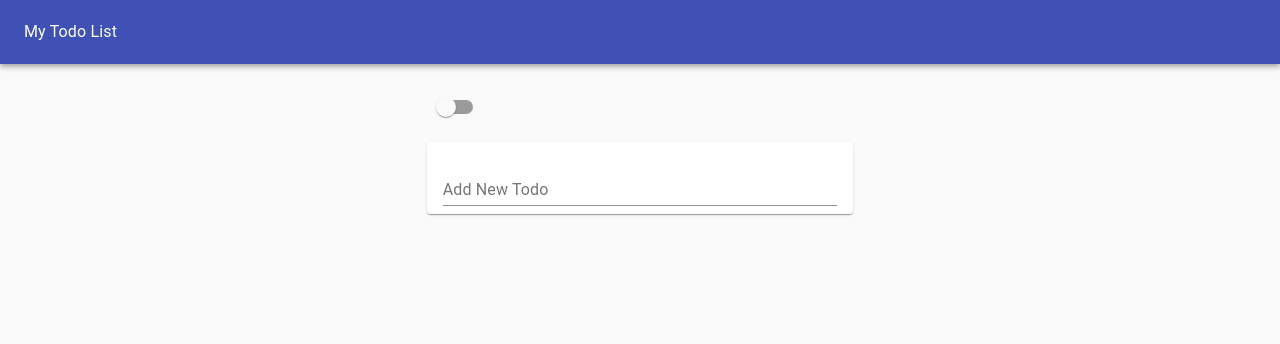
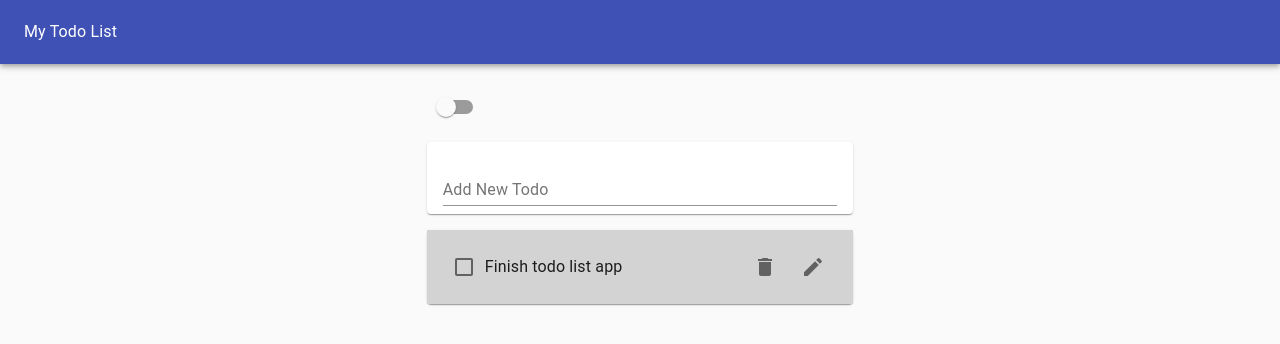
Before and after one commit to segevitsky/React-Todo-List-, a React (Create React App) app: page / in a window 1280 px wide. Shown: the top 344 px of the page. Built offline with nearby package versions, Linux system fonts and the light colour scheme.

Commit message:
beautiful dnd implemented needs styling and nearly working

```diff
--- a/package.json
+++ b/package.json
@@ -7,6 +7,7 @@
     "@material-ui/icons": "^4.5.1",
     "@material-ui/styles": "^4.5.0",
     "react": "^16.8.6",
+    "react-beautiful-dnd": "^11.0.5",
     "react-dom": "^16.8.6",
     "react-scripts": "3.0.1",
     "uuid": "^3.3.3"
--- a/src/components/Todo.js
+++ b/src/components/Todo.js
@@ -10,10 +10,25 @@ import EditIcon from "@material-ui/icons/Edit";
 import ListItemSecondaryAction from "@material-ui/core/ListItemSecondaryAction";
 import "./Todo.css";
 
-function Todo({ id, task, completed, removeTodo, toggleTodo, editTodo,checked }) {
+function Todo({
+  id,
+  task,
+  completed,
+  removeTodo,
+  toggleTodo,
+  editTodo,
+  checked,
+  provided,
+  innerRef
+}) {
   const [isEditing, toggle] = useToggle(false);
   return (
-    <ListItem style={{height: '64px'}}>
+    <ListItem
+      style={{ height: "64px" }}
+      {...provided.draggableProps}
+      {...provided.dragHandleProps}
+      ref={innerRef}
+    >
       {isEditing ? (
         <EditTodoForm
           editTodo={editTodo}
@@ -23,7 +38,7 @@ function Todo({ id, task, completed, removeTodo, toggleTodo, editTodo,checked })
         />
       ) : (
         <>
-         {!checked ?
+          {!checked ? (
             <Checkbox
               tabIndex={-1}
               checked={completed}
@@ -31,13 +46,13 @@ function Todo({ id, task, completed, removeTodo, toggleTodo, editTodo,checked })
                 toggleTodo(id);
               }}
             />
-        : null}
+          ) : null}
           <ListItemText
             style={{ textDecoration: completed ? "line-through" : "" }}
           >
             {task}
           </ListItemText>
-          <div className='icons'>
+          <div className="icons">
             <ListItemSecondaryAction>
               <IconButton
                 aria-label="Delete"
--- a/src/components/TodoApp.js
+++ b/src/components/TodoApp.js
@@ -1,4 +1,5 @@
-import React, { useState,useEffect } from "react";
+import React, {useState} from "react";
+import useLocalStorageState from "../hooks/useLocalStorageState";
 import useTodoState from "../hooks/useTodoState";
 import TodoList from "./TodoList";
 import TodoForm from "./TodoForm";
@@ -16,20 +17,39 @@ const style = {
   backgroundColor: "#fafafa"
 };
 
+const reorder = (list, startIndex, endIndex) => {
+  const result = Array.from(list);
+  const [removed] = result.splice(startIndex, 1);
+  result.splice(endIndex, 0, removed);
+
+  return result;
+};
+
 function TodoApp() {
-  const initTodos = JSON.parse(window.localStorage.getItem("todos") || "[]");
+  const initTodos = [{ id: 1, task: "Finish todo list app", completed: false }];
   const { todos, addTodo, removeTodo, toggleTodo, editTodo } = useTodoState(
     initTodos
   );
-  const [checked, setChecked] = useState({
-    checkedA: false,
-  });
+  const [checked, setChecked] = useLocalStorageState("checked", false);
+  const [state, setState] = useState({ quotes: initTodos });
 
-  useEffect(() => {
-    window.localStorage.setItem("todos", JSON.stringify(todos));
-  }, [todos]);
-  //this [todos] array is not necasery here but its best practice so it wouldnt rerender for each piece of state
+  const onDragEnd = result => {
+    if (!result.destination) {
+      return;
+    }
 
+    if (result.destination.index === result.source.index) {
+      return;
+    }
+
+    const quotes = reorder(
+      state.quotes,
+      result.source.index,
+      result.destination.index
+    );
+
+    setState({ quotes });
+  }
 
   const handleChange = name => event => {
     setChecked({ ...checked, [name]: event.target.checked });
@@ -45,9 +65,9 @@ function TodoApp() {
       <Grid container justify="center" style={{ marginTop: "1.5rem" }}>
         <Grid item xs={11} md={8} lg={4}>
           <Switch
-            edge='end'
+            edge="end"
             checked={checked.checkedA}
-            onChange={(handleChange("checkedA"))}
+            onChange={handleChange("checkedA")}
             value="checkedA"
             inputProps={{ "aria-label": "secondary checkbox" }}
           />
@@ -58,7 +78,7 @@ function TodoApp() {
             removeTodo={removeTodo}
             toggleTodo={toggleTodo}
             editTodo={editTodo}
-
+            onDrag={onDragEnd}
           />
         </Grid>
       </Grid>
--- a/src/components/TodoList.js
+++ b/src/components/TodoList.js
@@ -4,28 +4,78 @@ import List from "@material-ui/core/List";
 import Divider from "@material-ui/core/Divider";
 import Todo from "./Todo";
 import "./TodoList.css";
+import RootRef from "@material-ui/core/RootRef";
+import { DragDropContext, Droppable, Draggable } from "react-beautiful-dnd";
 
-function TodoList({ todos, removeTodo, toggleTodo, editTodo, checked }) {
+
+const getItemStyle = (isDragging, draggableStyle) => ({
+  // styles we need to apply on draggables
+  ...draggableStyle,
+
+  ...(isDragging && {
+    background: "rgb(235,235,235)"
+  })
+});
+
+const getListStyle = isDraggingOver => ({
+  background: isDraggingOver ? "lightblue" : "lightgrey"
+});
+
+function TodoList({
+  todos,
+  removeTodo,
+  toggleTodo,
+  editTodo,
+  checked,
+  onDrag
+}) {
   if (todos.length)
     return (
       <Paper>
-        <List className={checked ? "container" : null}>
+        <DragDropContext onDragEnd={onDrag}>
+          <Droppable droppableId="droppable">
+            {(provided, snapshot) => (
+              <RootRef rootRef={provided.innerRef}>
+                <List style={getListStyle(snapshot.isDraggingOver)} className={checked ? "container" : null}>
                   {todos.map((todo, i) => (
+                    <Draggable
+                      key={todo.id}
+                      draggableId={todo.id}
+                      index={i}
+                    >
+                      {(provided, snapshot) => (
                         <>
                           <div className={checked ? "card" : null}>
                             <Todo
                               {...todo}
                               key={todo.id}
+                              ContainerComponent="todo"
+                              innerRef={provided.innerRef}
+                              provided={provided}
+                              // {...provided.draggableProps}
+                              // {...provided.dragHandleProps}
                               removeTodo={removeTodo}
                               toggleTodo={toggleTodo}
                               editTodo={editTodo}
                               checked={checked}
+                              onDrag={onDrag}
+                              style={getItemStyle(
+                                snapshot.isDragging,
+                                provided.draggableProps.style
+                              )}
                             />
                           </div>
                           {i < todos.length - 1 && <Divider />}
                         </>
+                      )}
+                    </Draggable>
                   ))}
+                  {provided.placeholder}
                 </List>
+              </RootRef>
+            )}
+          </Droppable>
+        </DragDropContext>
       </Paper>
     );
   return null;
--- a/src/hooks/useTodoState.js
+++ b/src/hooks/useTodoState.js
@@ -1,8 +1,8 @@
-import {useState} from 'react';
+import useLocalStorageState from './useLocalStorageState';
 const uuidv4 = require("uuid/v4");
 
 export default initTodos => {
-    const [todos, setTodos] = useState(initTodos);
+    const [todos, setTodos] = useLocalStorageState('todos', initTodos);
     return {
         todos,
         addTodo:newTodoText => {
```
Also changed, not shown: src/components/comments.jsx (line endings or trailing spaces), 1 other file (tests, documents, lock files or other folders). Lines whose indentation alone changed are shown as unchanged.
